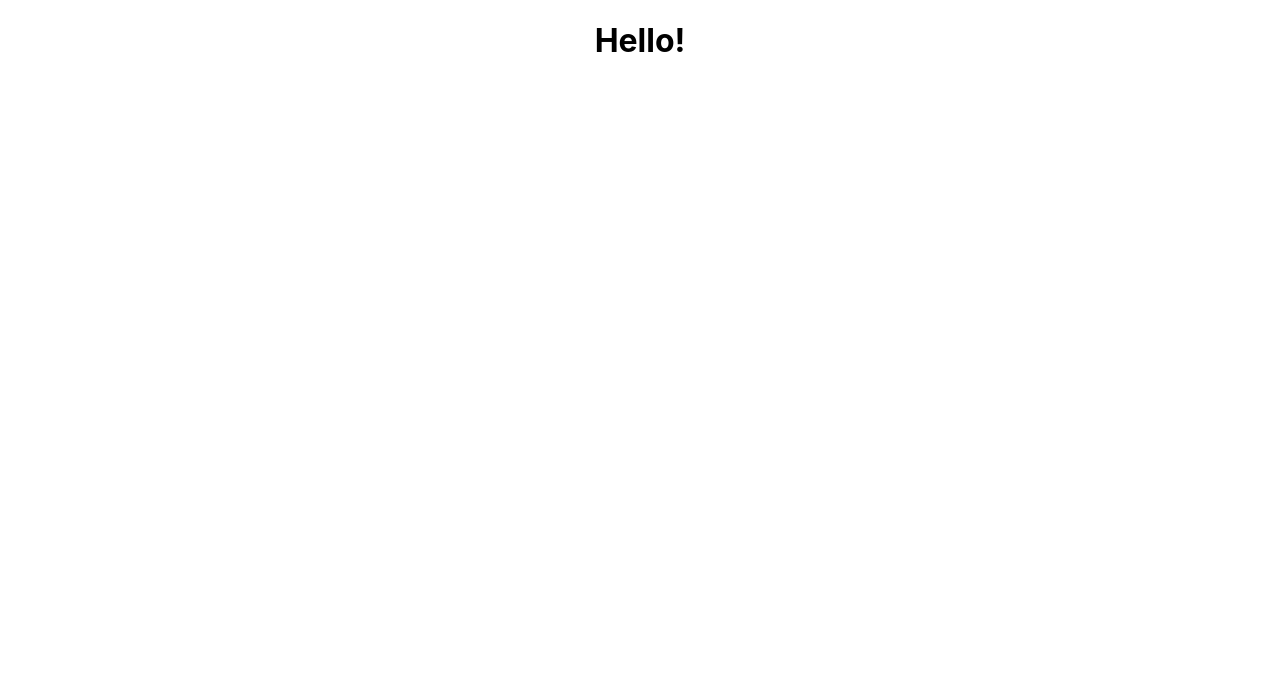
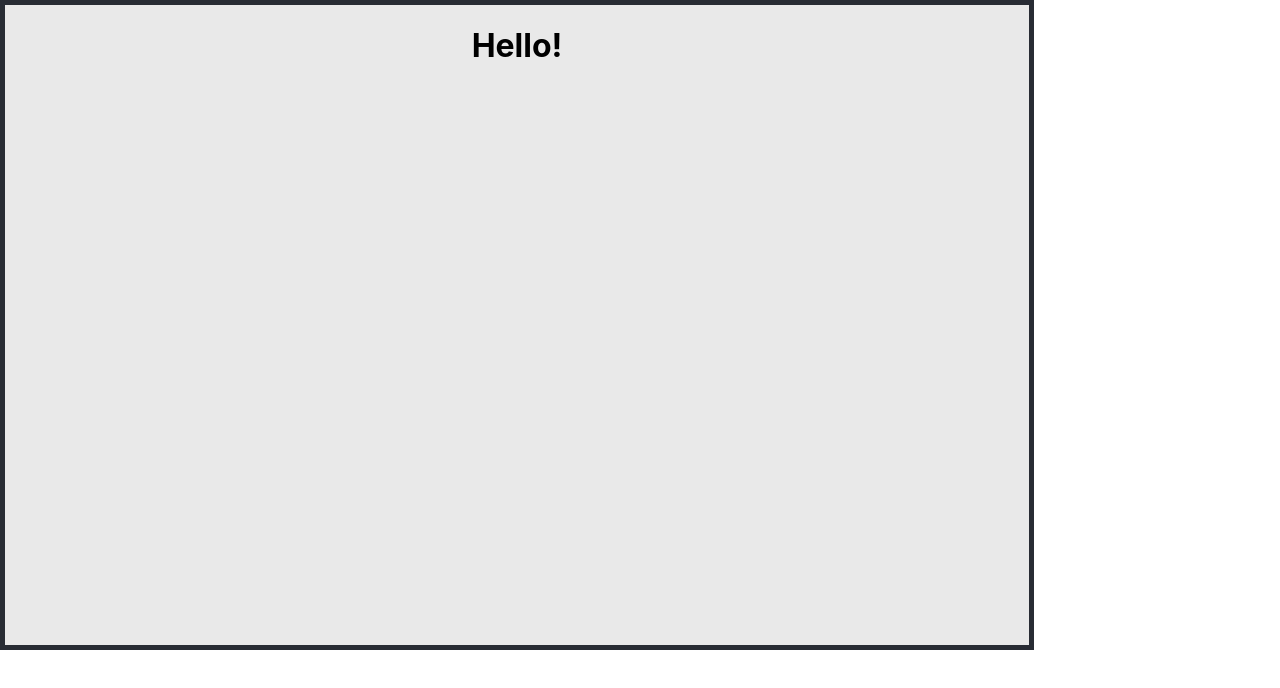
Before and after one commit to jscarbel/Boogle, a React (Create React App) app: page / in a window 1280 px wide. Shown: the top 688 px of the page. Built offline with nearby package versions, Linux system fonts and the light colour scheme.

Commit message:
add container

```diff
--- a/src/App.css
+++ b/src/App.css
@@ -28,6 +28,13 @@
   color: #61dafb;
 }
 
+.board-container {
+  background-color: #e9e9e9;
+  border: 5px solid #282c34;
+  width: 80vw;
+  height: 80vh;
+}
+
 @keyframes App-logo-spin {
   from {
     transform: rotate(0deg);
--- a/src/App.js
+++ b/src/App.js
@@ -1,10 +1,12 @@
-import logo from './logo.svg';
-import './App.css';
+import "./App.css";
+import BoardContainer from "./components/BoardContainer";
 
 function App() {
   return (
     <div className="App">
-     <h1>Hello!</h1>
+      <BoardContainer>
+        <h1>Hello!</h1>
+      </BoardContainer>
     </div>
   );
 }
--- /dev/null
+++ b/src/components/BoardContainer.jsx
@@ -0,0 +1,5 @@
+const BoardContainer = ({ children }) => {
+  return <div className="board-container">{children}</div>;
+};
+
+export default BoardContainer;
```
